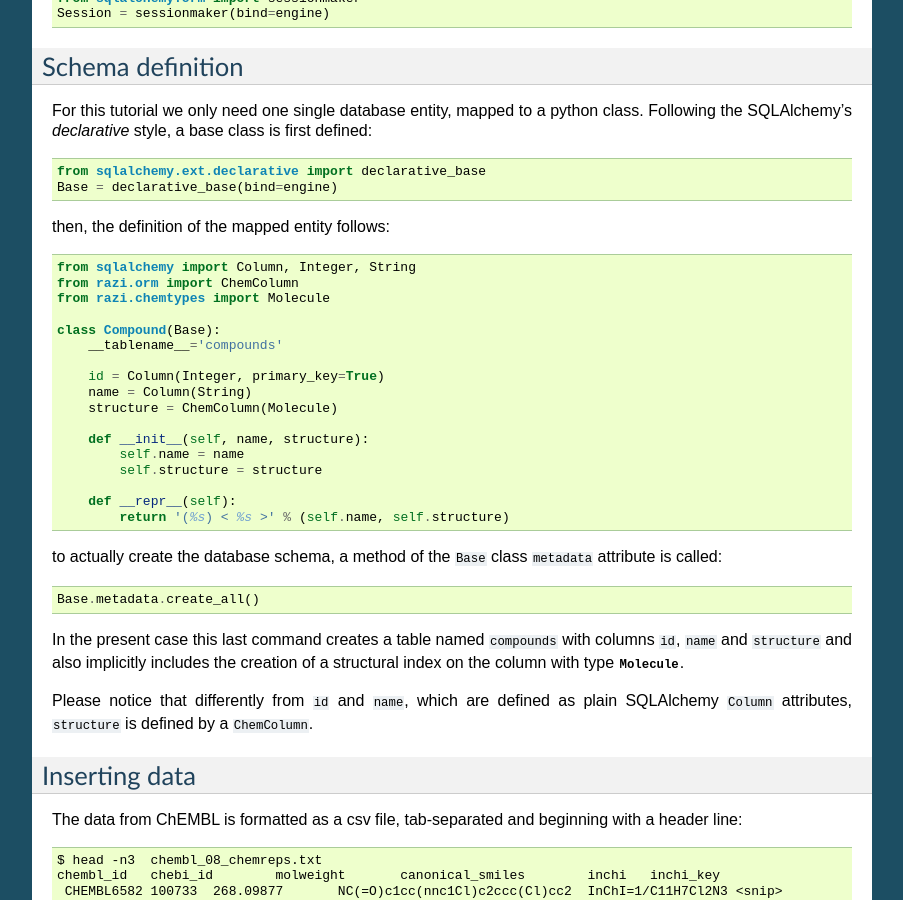
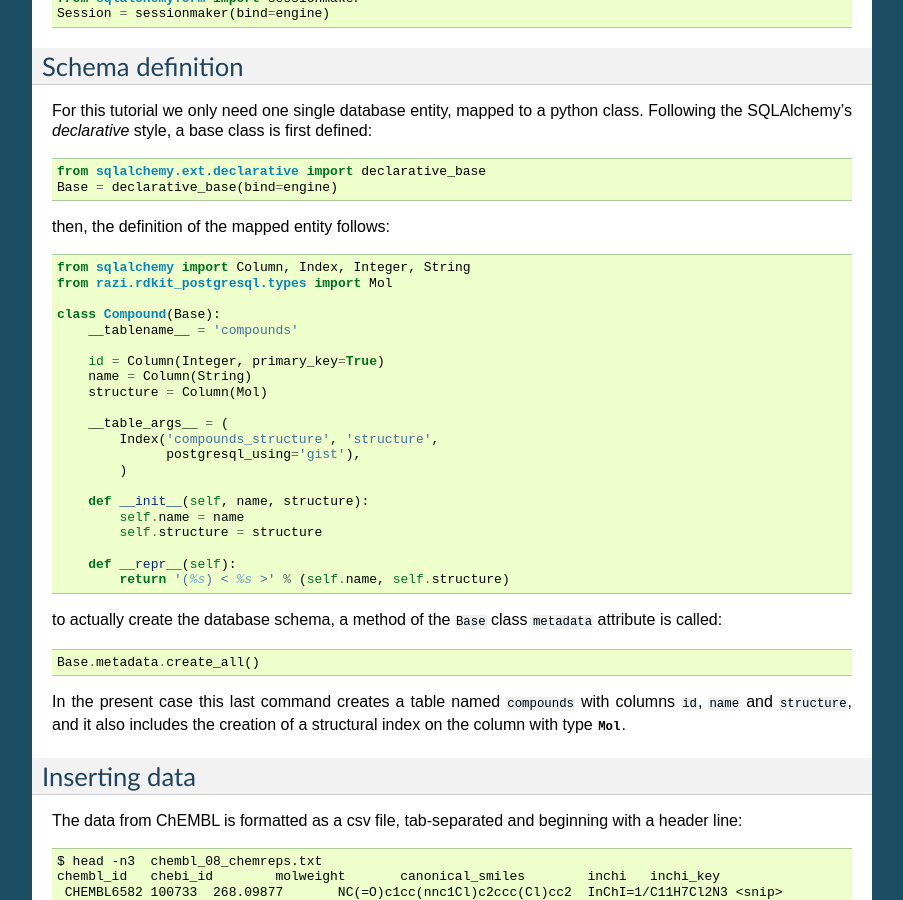
Before and after one commit to rvianello/razi, a Sphinx documentation site: the page built from docs/database_creation_tutorial.rst, in a window 1280 px wide and 900 px high, scrolled down 880 px. Shown: the whole window, without its empty margins (198-1101 px from the left). Built offline with Sphinx 7.4.7, drawn with Linux system fonts in a browser that asks for light colours.

Commit message:
update the schema creation to use the new api

```diff
--- a/docs/database_creation_tutorial.rst
+++ b/docs/database_creation_tutorial.rst
@@ -52,16 +52,20 @@ For this tutorial we only need one single database entity, mapped to a python cl
 
 then, the definition of the mapped entity follows::
 
-    from sqlalchemy import Column, Integer, String
-    from razi.orm import ChemColumn
-    from razi.chemtypes import Molecule
+    from sqlalchemy import Column, Index, Integer, String
+    from razi.rdkit_postgresql.types import Mol
 
     class Compound(Base):
-        __tablename__='compounds'
+        __tablename__ = 'compounds'
 
         id = Column(Integer, primary_key=True)
         name = Column(String)
-        structure = ChemColumn(Molecule)
+        structure = Column(Mol)
+
+        __table_args__ = (
+            Index('compounds_structure', 'structure',
+                  postgresql_using='gist'),
+            )
 
         def __init__(self, name, structure):
             self.name = name
@@ -74,9 +78,7 @@ to actually create the database schema, a method of the ``Base`` class ``metadat
 
     Base.metadata.create_all()
 
-In the present case this last command creates a table named ``compounds`` with columns ``id``, ``name`` and ``structure`` and also implicitly includes the creation of a structural index on the column with type :class:`~razi.chemtypes.Molecule`.
-
-Please notice that differently from ``id`` and ``name``, which are defined as plain SQLAlchemy ``Column`` attributes, ``structure`` is defined by a ``ChemColumn``.
+In the present case this last command creates a table named ``compounds`` with columns ``id``, ``name`` and ``structure``, and it also includes the creation of a structural index on the column with type :class:`~razi.rdkit_postgresql.types.Mol`.
 
 Inserting data
 --------------
```
